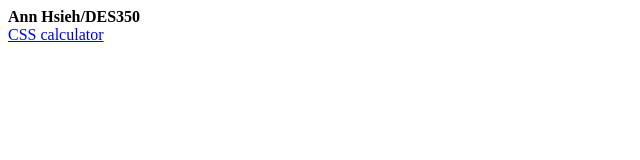
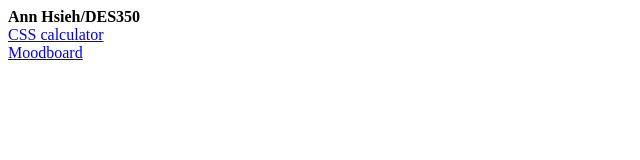
Before and after one commit to alhsieh2/DES350, a plain HTML site: page index.html in a window 1280 px wide. Shown: the full height of the page, 0-640 px from the left. Drawn offline with Linux system fonts and the light colour scheme.

Commit message:
Update index.html

```diff
--- a/index.html
+++ b/index.html
@@ -9,5 +9,6 @@
 	<body>
 <strong>Ann Hsieh/DES350</strong><br>
 	<a href="calculator_CSS.html" target="_self"> CSS calculator </a><br>
+	<a href="MoodboardHsieh.jpg" target="_self"> Moodboard </a><br>
 </body>
 </html>
```
